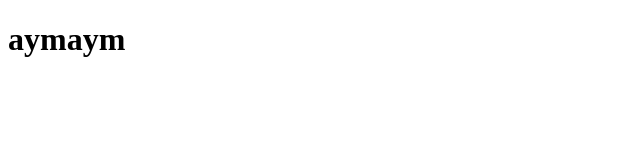
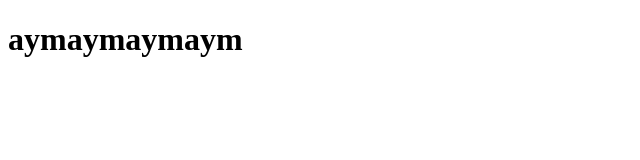
Before and after one commit to hadziqdizhwar1-lab/fuzzy-broccoli, a plain HTML site: page botak.html in a window 1280 px wide. Shown: the whole page, without its empty margins (0-640 px from the left). Drawn offline with Linux system fonts and the light colour scheme.

Commit message:
Update botak.html

```diff
--- a/botak.html
+++ b/botak.html
@@ -1,2 +1,2 @@
 <!DOCTYPE html>
-<h1>aymaym</h1>
+<h1>aymaymaymaym</h1>
```
